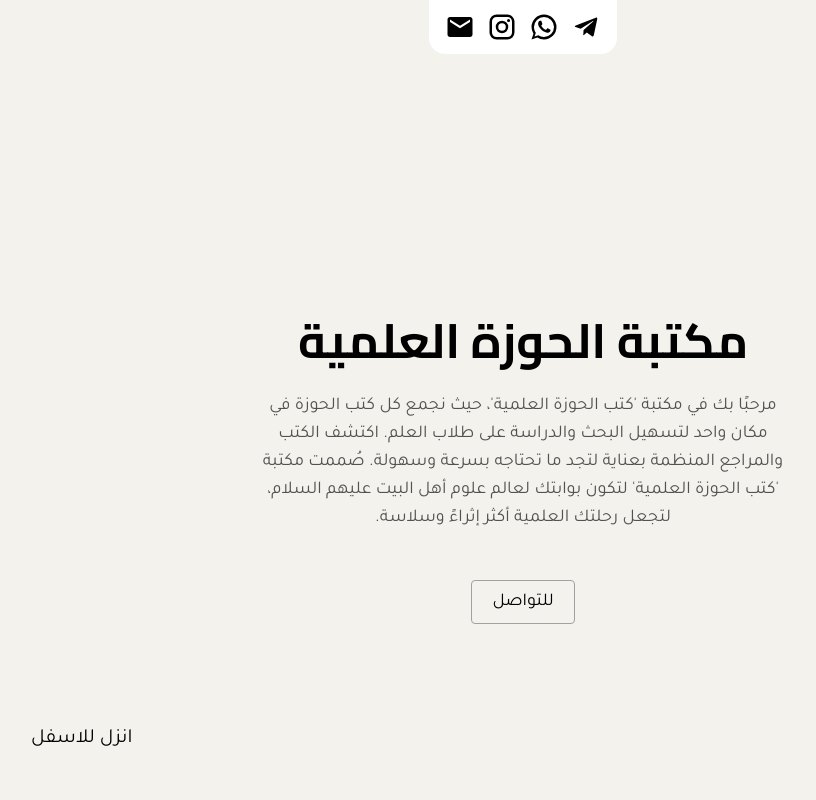
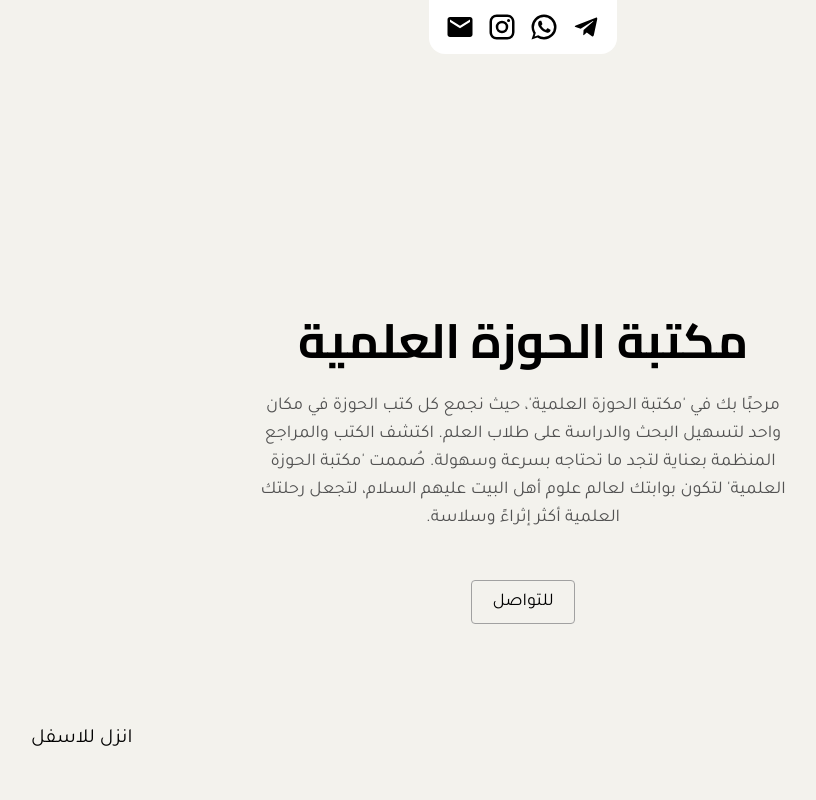
Before and after one commit to muslimIrm/kutub-alhawza, a Next.js app: page / in a window 1280 px wide. Shown: the top 800 px of the page, without its empty margins (117-933 px from the left). Built offline with nearby package versions, Linux system fonts and the light colour scheme; some icons are missing.

Commit message:
just change some texts

```diff
--- a/src/app/components/home/HomePage.js
+++ b/src/app/components/home/HomePage.js
@@ -26,7 +26,7 @@ const HomePage = () => {
                         </a>
 
                         <a
-                            href="https://www.instagram.com/i1_muslim"
+                            href="https://www.instagram.com/ms0h_0"
                             target="_blank"
                             rel="noopener noreferrer"
                         >
@@ -44,7 +44,7 @@ const HomePage = () => {
 
                     <h1 className="text-5xl font-bold !font-cairo">مكتبة الحوزة العلمية</h1>
                     <p className="text-lg text-neutral-600 max-w-1/2 max-md:max-w-full">
-                        مرحبًا بك في مكتبة 'كتب الحوزة العلمية'، حيث نجمع كل كتب الحوزة في مكان واحد لتسهيل البحث والدراسة على طلاب العلم. اكتشف الكتب والمراجع المنظمة بعناية لتجد ما تحتاجه بسرعة وسهولة. صُممت مكتبة 'كتب الحوزة العلمية' لتكون بوابتك لعالم علوم أهل البيت عليهم السلام، لتجعل رحلتك العلمية أكثر إثراءً وسلاسة.
+                        مرحبًا بك في 'مكتبة الحوزة العلمية'، حيث نجمع كل كتب الحوزة في مكان واحد لتسهيل البحث والدراسة على طلاب العلم. اكتشف الكتب والمراجع المنظمة بعناية لتجد ما تحتاجه بسرعة وسهولة. صُممت 'مكتبة الحوزة العلمية' لتكون بوابتك لعالم علوم أهل البيت عليهم السلام، لتجعل رحلتك العلمية أكثر إثراءً وسلاسة.
 
                     </p>
                     <div className="!py-7">
```
